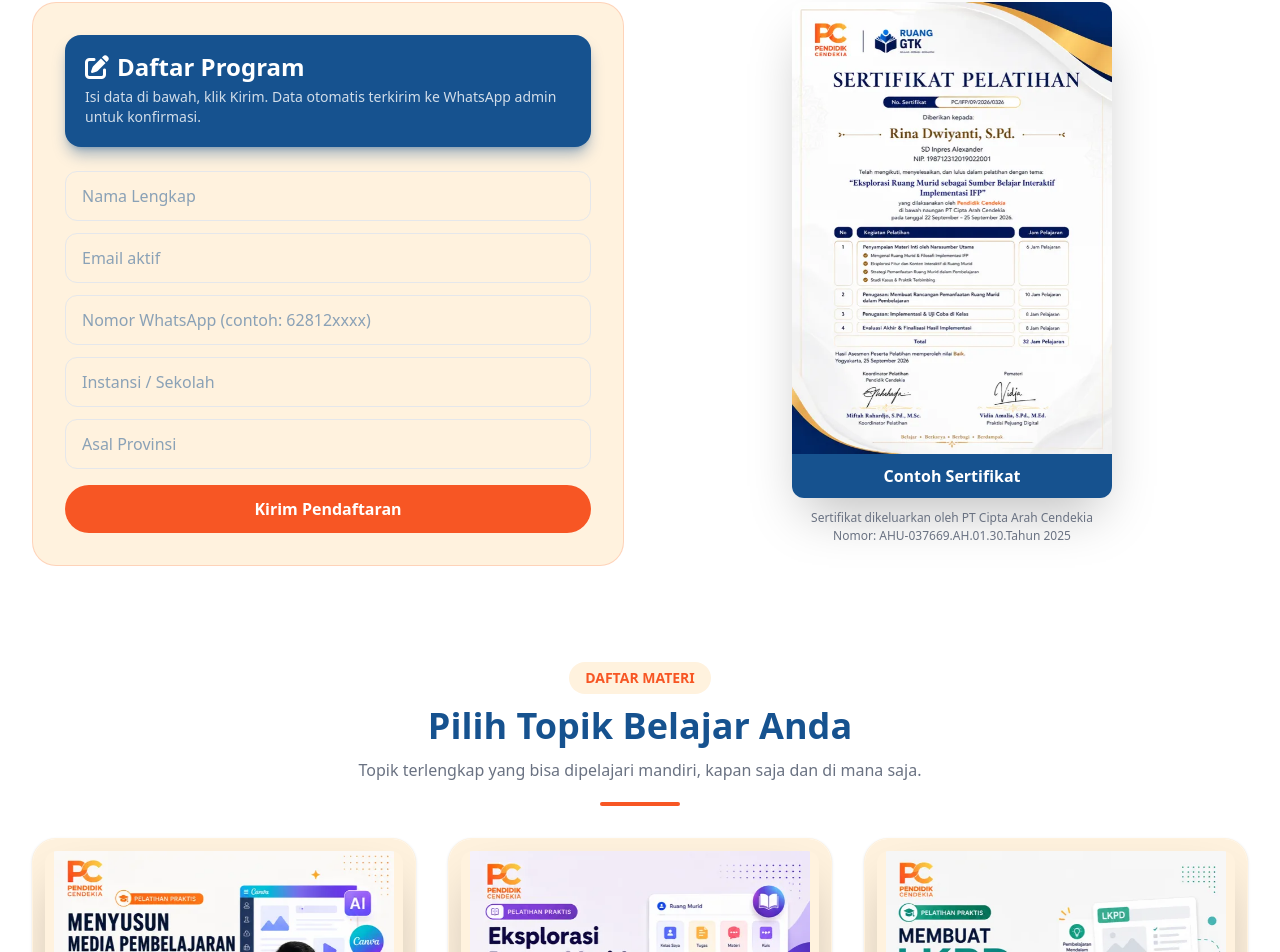
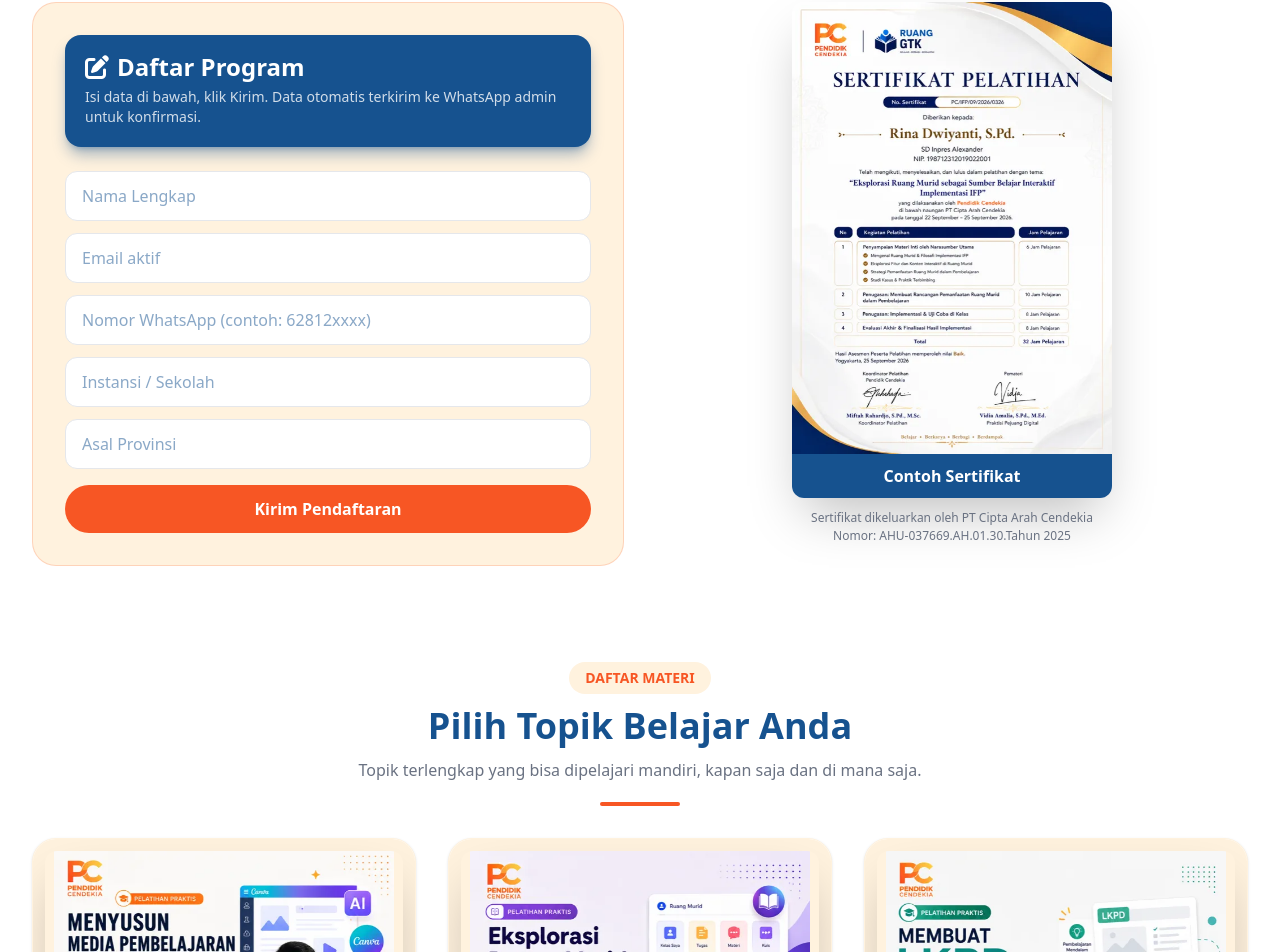
Before and after one commit to pendidikcendekia/web-pendidik-cendekia, a Next.js app: page /program/belajar-mandiri in a window 1280 px wide. Shown: the part 1399-2351 px from the top of the page. Built offline with nearby package versions, Linux system fonts and the light colour scheme.

Commit message:
Perbaiki lint Navbar, highlight menu Program, bg-white input form, link Publish Artikel, aria-label form, bersihkan import, perbaiki kode HTTP proxy

```diff
--- a/src/app/api/validasi/route.ts
+++ b/src/app/api/validasi/route.ts
@@ -11,7 +11,10 @@ export async function GET(req: NextRequest) {
   const email = searchParams.get("email");
 
   if (!nama && !email) {
-    return NextResponse.json({ ok: false, error: "Param nama/email kosong" });
+    return NextResponse.json(
+      { ok: false, error: "Param nama/email kosong" },
+      { status: 400 }
+    );
   }
 
   const param = email ? "email" : "nama";
--- a/src/app/artikel/page.tsx
+++ b/src/app/artikel/page.tsx
@@ -49,8 +49,7 @@ export default function ArtikelPage() {
                   Baca Artikel
                 </Link>
                 <a
-                  href="https://wa.me/628991945123?text=Halo%20Admin%20Pendidik%20Cendekia%2C%20saya%20ingin%20mempublikasikan%20artikel%20saya."
-                  target="_blank"
+                  href="#publish-artikel"
                   className="border-2 border-buah text-buah font-bold px-8 py-3 rounded-full hover:bg-buah hover:text-white transition text-center"
                 >
                   Publish Artikel
@@ -239,7 +238,10 @@ export default function ArtikelPage() {
       </section>
 
       {/* ===== CTA PUBLISH ARTIKEL ===== */}
-      <section className="py-6 md:py-12 bg-white">
+      <section
+        id="publish-artikel"
+        className="py-6 md:py-12 bg-white"
+      >
         <div className="max-w-4xl mx-auto px-4 sm:px-6 lg:px-8">
           <div className="relative overflow-hidden bg-gradient-to-br from-[#16528F] via-[#10385f] to-[#0b2d55] rounded-[2.5rem] px-6 py-14 md:py-16 text-center shadow-2xl shadow-[#0b2d55]/30">
             <div className="pointer-events-none absolute inset-0">
--- a/src/app/program/belajar-mandiri/page.tsx
+++ b/src/app/program/belajar-mandiri/page.tsx
@@ -247,7 +247,8 @@ export default function BelajarMandiriPage() {
                     required
                     value={name}
                     onChange={(e) => setName(e.target.value)}
-                    className="w-full mb-3 px-4 py-3 rounded-xl border border-gray-200 focus:outline-none focus:ring-2 focus:ring-buah"
+                    aria-label="Nama lengkap"
+                    className="w-full mb-3 px-4 py-3 rounded-xl border border-gray-200 bg-white focus:outline-none focus:ring-2 focus:ring-buah"
                   />
                   <input
                     type="email"
@@ -255,7 +256,8 @@ export default function BelajarMandiriPage() {
                     required
                     value={email}
                     onChange={(e) => setEmail(e.target.value)}
-                    className="w-full mb-3 px-4 py-3 rounded-xl border border-gray-200 focus:outline-none focus:ring-2 focus:ring-buah"
+                    aria-label="Email aktif"
+                    className="w-full mb-3 px-4 py-3 rounded-xl border border-gray-200 bg-white focus:outline-none focus:ring-2 focus:ring-buah"
                   />
                   <input
                     type="tel"
@@ -263,21 +265,24 @@ export default function BelajarMandiriPage() {
                     required
                     value={wa}
                     onChange={(e) => setWa(e.target.value)}
-                    className="w-full mb-3 px-4 py-3 rounded-xl border border-gray-200 focus:outline-none focus:ring-2 focus:ring-buah"
+                    aria-label="Nomor WhatsApp"
+                    className="w-full mb-3 px-4 py-3 rounded-xl border border-gray-200 bg-white focus:outline-none focus:ring-2 focus:ring-buah"
                   />
                   <input
                     type="text"
                     placeholder="Instansi / Sekolah"
                     value={instansi}
                     onChange={(e) => setInstansi(e.target.value)}
-                    className="w-full mb-3 px-4 py-3 rounded-xl border border-gray-200 focus:outline-none focus:ring-2 focus:ring-buah"
+                    aria-label="Instansi atau sekolah"
+                    className="w-full mb-3 px-4 py-3 rounded-xl border border-gray-200 bg-white focus:outline-none focus:ring-2 focus:ring-buah"
                   />
                   <input
                     type="text"
                     placeholder="Asal Provinsi"
                     value={provinsi}
                     onChange={(e) => setProvinsi(e.target.value)}
-                    className="w-full mb-4 px-4 py-3 rounded-xl border border-gray-200 focus:outline-none focus:ring-2 focus:ring-buah"
+                    aria-label="Asal provinsi"
+                    className="w-full mb-4 px-4 py-3 rounded-xl border border-gray-200 bg-white focus:outline-none focus:ring-2 focus:ring-buah"
                   />
                   <button
                     type="submit"
--- a/src/app/program/pelatihan-terbaru/page.tsx
+++ b/src/app/program/pelatihan-terbaru/page.tsx
@@ -198,7 +198,8 @@ export default function PelatihanTerbaruPage() {
                     required
                     value={name}
                     onChange={(e) => setName(e.target.value)}
-                    className="w-full mb-3 px-4 py-3 rounded-xl border border-gray-200 focus:outline-none focus:ring-2 focus:ring-buah"
+                    aria-label="Nama lengkap"
+                    className="w-full mb-3 px-4 py-3 rounded-xl border border-gray-200 bg-white focus:outline-none focus:ring-2 focus:ring-buah"
                   />
                   <input
                     type="email"
@@ -206,7 +207,8 @@ export default function PelatihanTerbaruPage() {
                     required
                     value={email}
                     onChange={(e) => setEmail(e.target.value)}
-                    className="w-full mb-3 px-4 py-3 rounded-xl border border-gray-200 focus:outline-none focus:ring-2 focus:ring-buah"
+                    aria-label="Email aktif"
+                    className="w-full mb-3 px-4 py-3 rounded-xl border border-gray-200 bg-white focus:outline-none focus:ring-2 focus:ring-buah"
                   />
                   <input
                     type="tel"
@@ -214,21 +216,24 @@ export default function PelatihanTerbaruPage() {
                     required
                     value={wa}
                     onChange={(e) => setWa(e.target.value)}
-                    className="w-full mb-3 px-4 py-3 rounded-xl border border-gray-200 focus:outline-none focus:ring-2 focus:ring-buah"
+                    aria-label="Nomor WhatsApp"
+                    className="w-full mb-3 px-4 py-3 rounded-xl border border-gray-200 bg-white focus:outline-none focus:ring-2 focus:ring-buah"
                   />
                   <input
                     type="text"
                     placeholder="Instansi / Sekolah"
                     value={instansi}
                     onChange={(e) => setInstansi(e.target.value)}
-                    className="w-full mb-3 px-4 py-3 rounded-xl border border-gray-200 focus:outline-none focus:ring-2 focus:ring-buah"
+                    aria-label="Instansi atau sekolah"
+                    className="w-full mb-3 px-4 py-3 rounded-xl border border-gray-200 bg-white focus:outline-none focus:ring-2 focus:ring-buah"
                   />
                   <input
                     type="text"
                     placeholder="Asal Provinsi"
                     value={provinsi}
                     onChange={(e) => setProvinsi(e.target.value)}
-                    className="w-full mb-4 px-4 py-3 rounded-xl border border-gray-200 focus:outline-none focus:ring-2 focus:ring-buah"
+                    aria-label="Asal provinsi"
+                    className="w-full mb-4 px-4 py-3 rounded-xl border border-gray-200 bg-white focus:outline-none focus:ring-2 focus:ring-buah"
                   />
                   <button
                     type="submit"
--- a/src/app/tentang/page.tsx
+++ b/src/app/tentang/page.tsx
@@ -1,5 +1,3 @@
-import Link from "next/link";
-
 export const metadata = {
   title: "Pendidik Cendekia - Tentang Kami",
   description:
--- a/src/components/Navbar.tsx
+++ b/src/components/Navbar.tsx
@@ -37,10 +37,6 @@ export default function Navbar() {
     return () => document.removeEventListener("click", handleClickOutside);
   }, []);
 
-  useEffect(() => {
-    setMobileOpen(false);
-  }, [pathname]);
-
   const isActive = (url: string) => {
     if (url === "/") return pathname === "/";
     return pathname.startsWith(url);
@@ -76,7 +72,7 @@ export default function Navbar() {
                       aria-label="Menu Program"
                       className={
                         isProgramActive
-                          ? "text-buah font-semibold flex items-center gap-1"
+                          ? "bg-buah text-white font-semibold flex items-center gap-1 px-3 py-2 rounded-lg"
                           : "text-biru hover:bg-krem hover:text-buah px-3 py-2 rounded-lg transition flex items-center gap-1"
                       }
                     >
@@ -100,7 +96,11 @@ export default function Navbar() {
                         <Link
                           key={item.url}
                           href={item.url}
-                          className={`block px-4 py-3 text-biru hover:bg-buah hover:text-white transition ${
+                          className={`block px-4 py-3 transition ${
+                            isActive(item.url)
+                              ? "bg-buah text-white font-semibold"
+                              : "text-biru hover:bg-buah hover:text-white"
+                          } ${
                             i === 0 ? "rounded-t-xl" : ""
                           } ${
                             i === programItems.length - 1
@@ -201,6 +201,7 @@ export default function Navbar() {
                     <Link
                       key={sub.url}
                       href={sub.url}
+                      onClick={() => setMobileOpen(false)}
                       className={`block pl-4 py-1 ${
                         isActive(sub.url) ? "text-buah" : "text-biru"
                       }`}
@@ -215,6 +216,7 @@ export default function Navbar() {
               <Link
                 key={item.url}
                 href={item.url}
+                onClick={() => setMobileOpen(false)}
                 className={`block py-2 ${
                   isActive(item.url) ? "text-buah" : "text-biru"
                 }`}
@@ -226,6 +228,7 @@ export default function Navbar() {
           <a
             href="https://wa.me/628991945123"
             target="_blank"
+            onClick={() => setMobileOpen(false)}
             className="block py-2 bg-buah text-center text-white rounded-full font-semibold"
           >
             Hubungi WA
```
